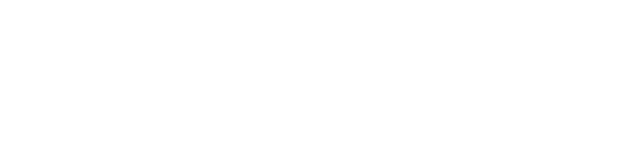
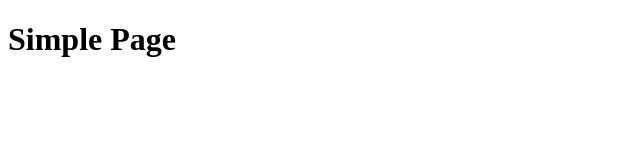
Before and after one commit to rahatsami07/Simple-Page, a plain HTML site: page index.html in a window 1280 px wide. Shown: the whole page, without its empty margins (0-640 px from the left). Drawn offline with Linux system fonts and the light colour scheme.

Commit message:
name include

```diff
--- a/index.html
+++ b/index.html
@@ -6,6 +6,8 @@
     <title>Simple-Page</title>
 </head>
 <body>
-
+    <div>
+        <h1>Simple Page</h1>
+    </div>
 </body>
 </html>
```
